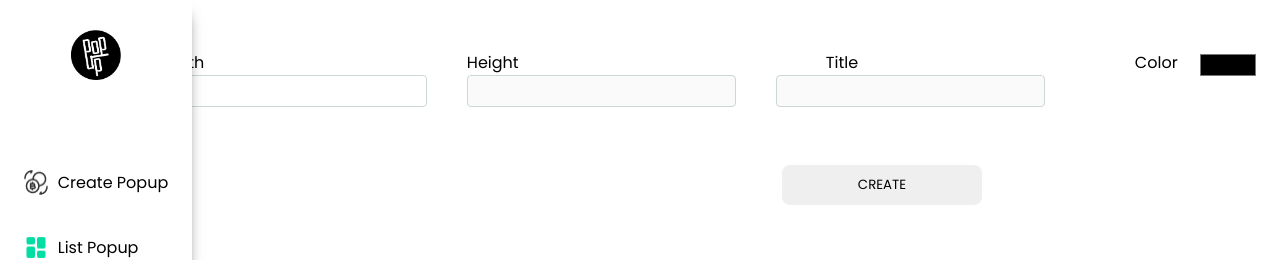
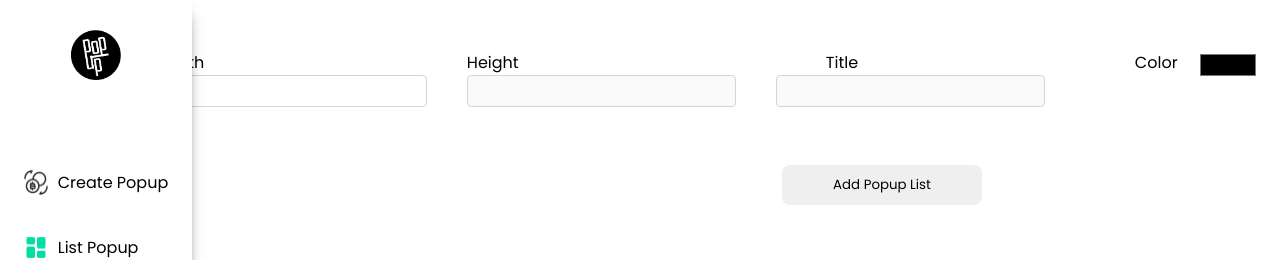
Before and after one commit to braynaci24/popup-app, a React (Create React App) app: page /popup in a window 1280 px wide. Shown: the top 260 px of the page. Built offline with nearby package versions, Linux system fonts and the light colour scheme.

Commit message:
Change Button Name

```diff
--- a/src/pages/Popup.js
+++ b/src/pages/Popup.js
@@ -73,12 +73,12 @@ function Popup() {
                     <input type="range" id="points" name="points" min="0" max={width} onChange={horiz => PopHoriz(horiz.target.value)}  disabled={!height}/>
                 </div>
             </div>
-            <button id="popup-create" className="mt-40" onClick={setLocalStorage}>CREATE</button>
+            <button id="popup-create" className="mt-40" onClick={setLocalStorage}>Add Popup List</button>
             <div className="flex" id="content">
                 {
                     width ?
                     <div id="popup" className="mt-140" style={{width: + width + "px", height: + height + "px", backgroundColor: popBgColor, position: "relative"}} >
-                     <span  style={{position: "absolute", left: horizontalTitle + "px"}}> { title ? title : "Title"}</span>
+                    <span  style={{position: "absolute", left: horizontalTitle + "px"}}> { title ? title : "Title"}</span>
                     </div>
                     :
                     <></>
```
